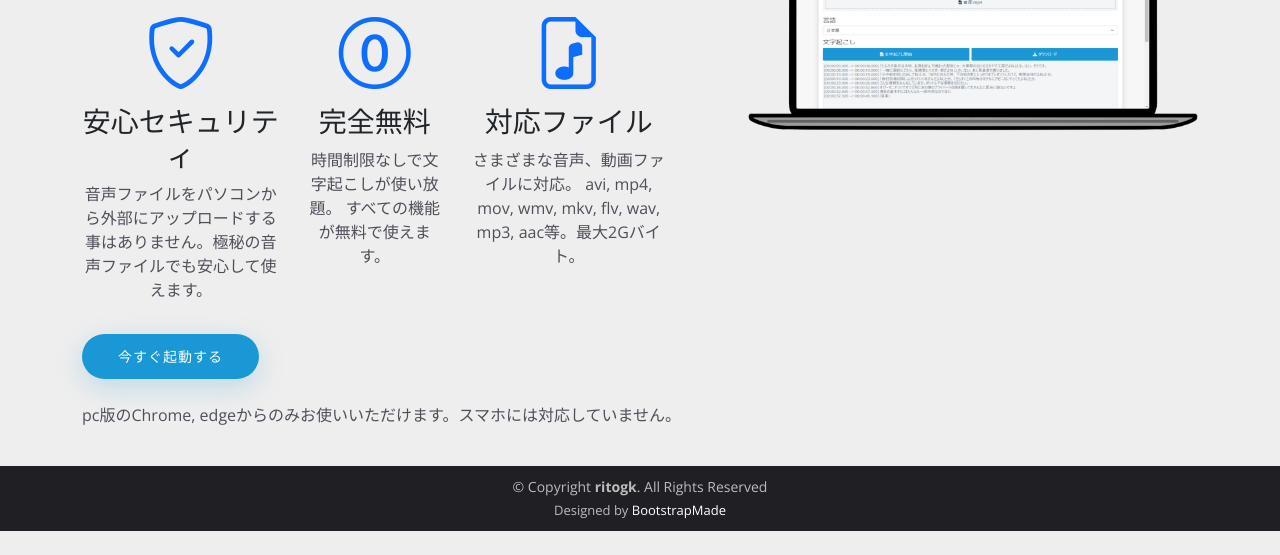
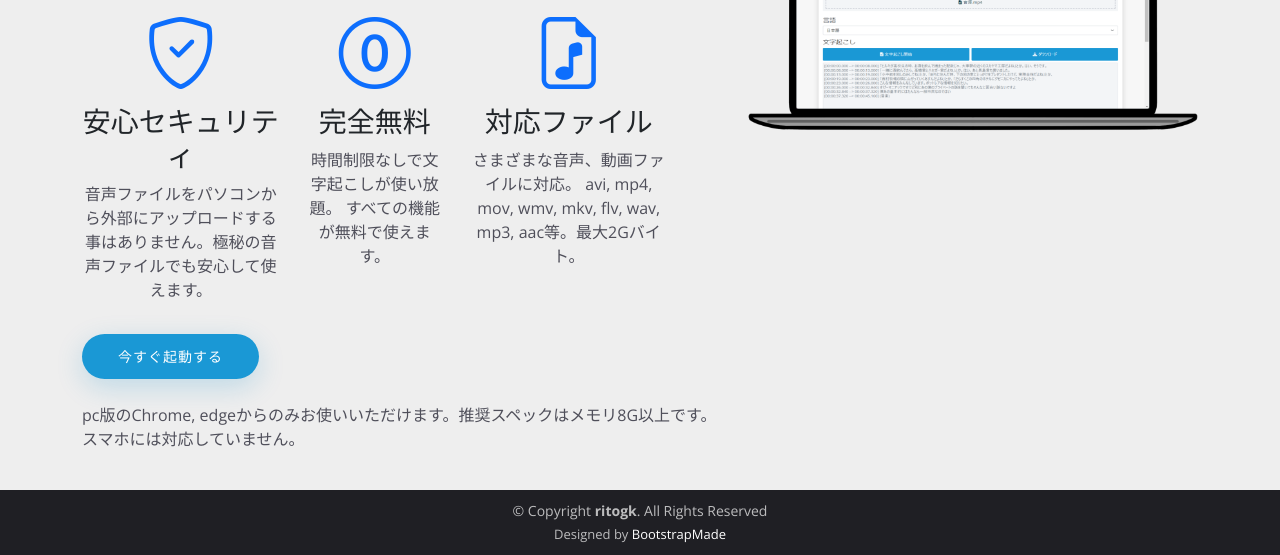
Before and after one commit to ritogk/transcription, a plain HTML site: page index.html in a window 1280 px wide. Shown: the part 352-907 px from the top of the page. Before the commit the page ends 883 px from the top, so only its background shows below. Drawn offline with nearby package versions, Linux system fonts and the light colour scheme.

Commit message:
lp修正

```diff
--- a/index.html
+++ b/index.html
@@ -177,7 +177,7 @@
             <div class="mt-4">
               <p data-aos="fade-up" data-aos-delay="300">
                 pc版のChrome,
-                edgeからのみお使いいただけます。スマホには対応していません。
+                edgeからのみお使いいただけます。推奨スペックはメモリ8G以上です。スマホには対応していません。
               </p>
             </div>
           </div>
```
